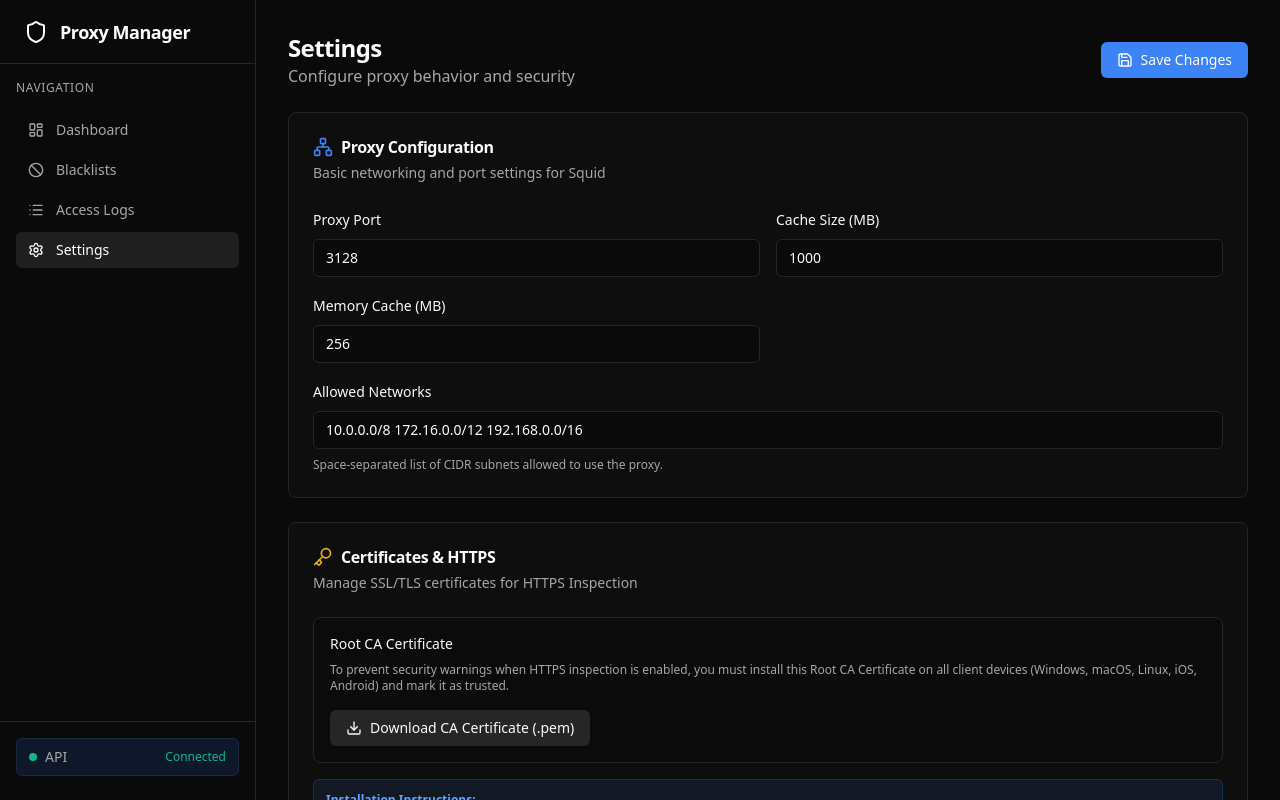
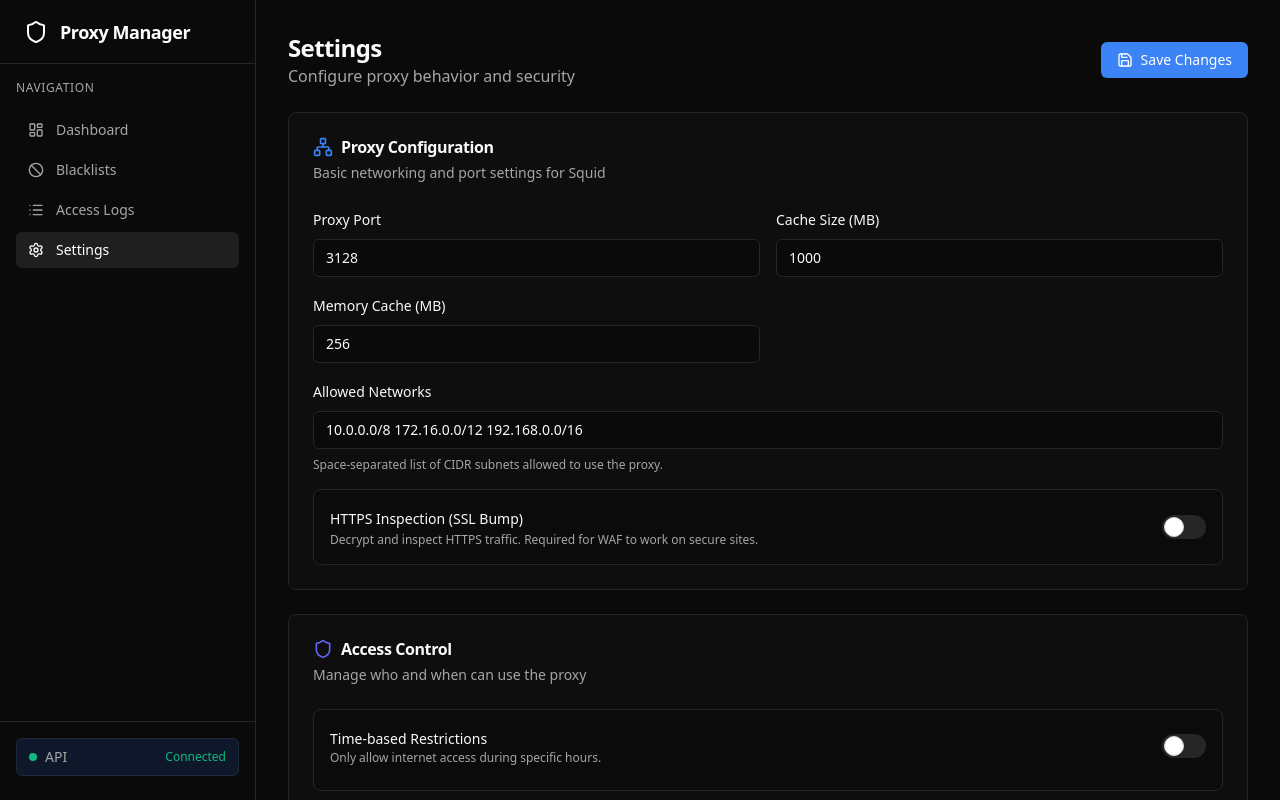
Before and after one commit to fabriziosalmi/secure-proxy-manager, a React (Vite) app in the folder frontend-new/: page /settings in a window 1280 px wide. Built offline with nearby package versions, Linux system fonts and the light colour scheme; no server answers.

Commit message:
feat: add ui controls for https interception, time restrictions and proxy auth

```diff
--- a/frontend-new/src/pages/Settings.tsx
+++ b/frontend-new/src/pages/Settings.tsx
@@ -184,6 +184,113 @@ export function Settings() {
               />
               <p className="text-xs text-muted-foreground">Space-separated list of CIDR subnets allowed to use the proxy.</p>
             </div>
+            <div className="flex items-center justify-between p-4 border border-border rounded-lg bg-background/50">
+              <div className="space-y-0.5">
+                <label className="text-sm font-medium">HTTPS Inspection (SSL Bump)</label>
+                <p className="text-xs text-muted-foreground">Decrypt and inspect HTTPS traffic. Required for WAF to work on secure sites.</p>
+              </div>
+              <label className="relative inline-flex items-center cursor-pointer">
+                <input
+                  type="checkbox"
+                  name="enable_https_filtering"
+                  checked={formData.enable_https_filtering === 'true' || formData.enable_https_filtering === true}
+                  onChange={(e) => setFormData({ ...formData, enable_https_filtering: e.target.checked ? 'true' : 'false' })}
+                  className="sr-only peer"
+                />
+                <div className="w-11 h-6 bg-secondary peer-focus:outline-none rounded-full peer peer-checked:after:translate-x-full peer-checked:after:border-white after:content-[''] after:absolute after:top-[2px] after:left-[2px] after:bg-white after:border-gray-300 after:border after:rounded-full after:h-5 after:w-5 after:transition-all peer-checked:bg-primary"></div>
+              </label>
+            </div>
+          </CardContent>
+        </Card>
+
+        <Card className="bg-card/50">
+          <CardHeader>
+            <div className="flex items-center space-x-2">
+              <Shield className="w-5 h-5 text-indigo-500" />
+              <CardTitle>Access Control</CardTitle>
+            </div>
+            <CardDescription>Manage who and when can use the proxy</CardDescription>
+          </CardHeader>
+          <CardContent className="space-y-4">
+            <div className="flex items-center justify-between p-4 border border-border rounded-lg bg-background/50">
+              <div className="space-y-0.5 w-full">
+                <div className="flex items-center justify-between mb-2">
+                  <div>
+                    <label className="text-sm font-medium">Time-based Restrictions</label>
+                    <p className="text-xs text-muted-foreground">Only allow internet access during specific hours.</p>
+                  </div>
+                  <label className="relative inline-flex items-center cursor-pointer">
+                    <input
+                      type="checkbox"
+                      name="enable_time_restrictions"
+                      checked={formData.enable_time_restrictions === 'true' || formData.enable_time_restrictions === true}
+                      onChange={(e) => setFormData({ ...formData, enable_time_restrictions: e.target.checked ? 'true' : 'false' })}
+                      className="sr-only peer"
+                    />
+                    <div className="w-11 h-6 bg-secondary peer-focus:outline-none rounded-full peer peer-checked:after:translate-x-full peer-checked:after:border-white after:content-[''] after:absolute after:top-[2px] after:left-[2px] after:bg-white after:border-gray-300 after:border after:rounded-full after:h-5 after:w-5 after:transition-all peer-checked:bg-primary"></div>
+                  </label>
+                </div>
+                {formData.enable_time_restrictions === 'true' && (
+                  <div className="flex gap-4 mt-2 pt-2 border-t border-border/50">
+                    <div className="flex-1 space-y-1">
+                      <label className="text-xs text-muted-foreground">Start Time</label>
+                      <input
+                        type="time"
+                        name="time_restriction_start"
+                        value={formData.time_restriction_start || '09:00'}
+                        onChange={handleChange}
+                        className="w-full bg-background border border-border rounded-md px-3 py-2 text-sm focus:outline-none focus:ring-1 focus:ring-primary"
+                      />
+                    </div>
+                    <div className="flex-1 space-y-1">
+                      <label className="text-xs text-muted-foreground">End Time</label>
+                      <input
+                        type="time"
+                        name="time_restriction_end"
+                        value={formData.time_restriction_end || '17:00'}
+                        onChange={handleChange}
+                        className="w-full bg-background border border-border rounded-md px-3 py-2 text-sm focus:outline-none focus:ring-1 focus:ring-primary"
+                      />
+                    </div>
+                  </div>
+                )}
+              </div>
+            </div>
+
+            <div className="flex items-center justify-between p-4 border border-border rounded-lg bg-background/50">
+              <div className="space-y-0.5 w-full">
+                <div className="flex items-center justify-between mb-2">
+                  <div>
+                    <label className="text-sm font-medium">Proxy Authentication</label>
+                    <p className="text-xs text-muted-foreground">Require username/password to use the proxy.</p>
+                  </div>
+                  <label className="relative inline-flex items-center cursor-pointer">
+                    <input
+                      type="checkbox"
+                      name="enable_proxy_auth"
+                      checked={formData.enable_proxy_auth === 'true' || formData.enable_proxy_auth === true}
+                      onChange={(e) => setFormData({ ...formData, enable_proxy_auth: e.target.checked ? 'true' : 'false' })}
+                      className="sr-only peer"
+                    />
+                    <div className="w-11 h-6 bg-secondary peer-focus:outline-none rounded-full peer peer-checked:after:translate-x-full peer-checked:after:border-white after:content-[''] after:absolute after:top-[2px] after:left-[2px] after:bg-white after:border-gray-300 after:border after:rounded-full after:h-5 after:w-5 after:transition-all peer-checked:bg-primary"></div>
+                  </label>
+                </div>
+                {formData.enable_proxy_auth === 'true' && (
+                  <div className="mt-2 pt-2 border-t border-border/50">
+                    <label className="text-xs text-muted-foreground">Authentication Method</label>
+                    <select
+                      name="auth_method"
+                      value={formData.auth_method || 'basic'}
+                      onChange={handleChange}
+                      className="w-full mt-1 bg-background border border-border rounded-md px-3 py-2 text-sm focus:outline-none focus:ring-1 focus:ring-primary"
+                    >
+                      <option value="basic">Basic (Standard)</option>
+                      <option value="digest">Digest (More Secure)</option>
+                    </select>
+                  </div>
+                )}
+              </div>
+            </div>
           </CardContent>
         </Card>
 
```
